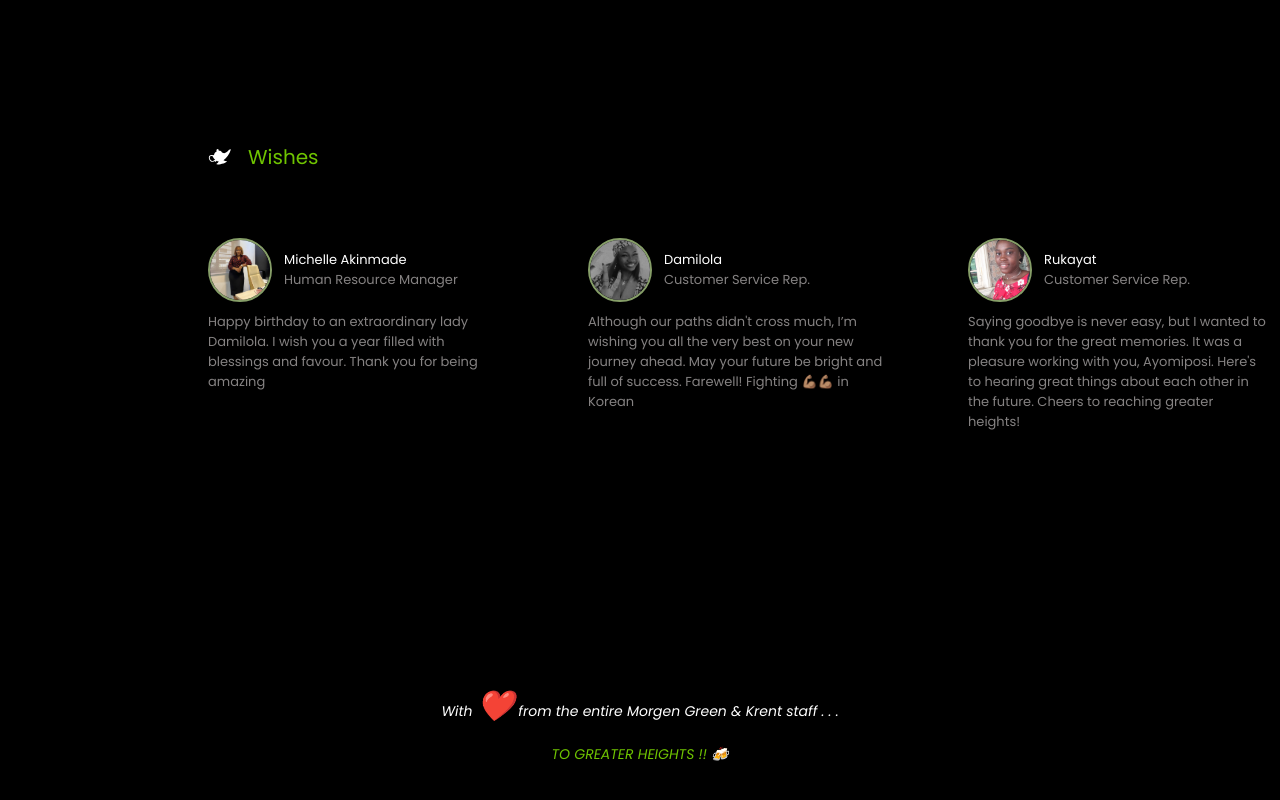
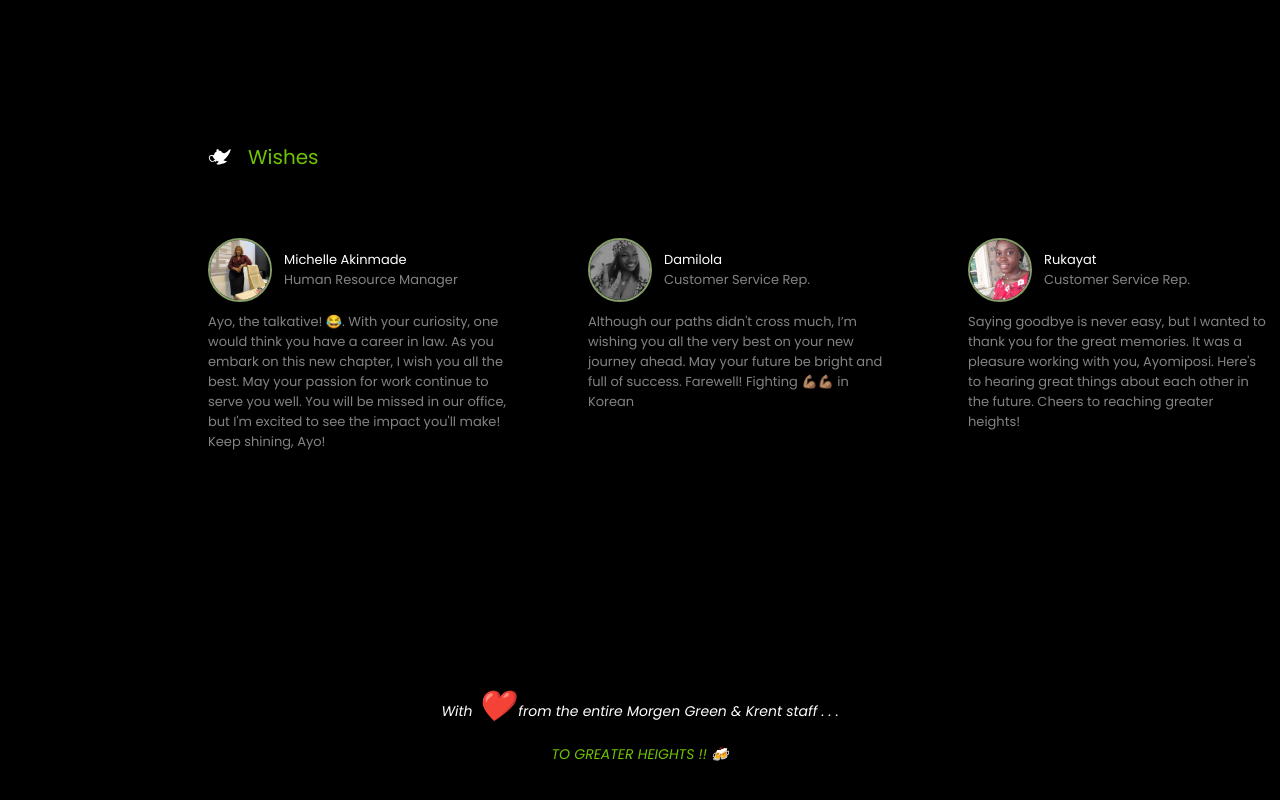
Before and after one commit to Tobiloba007/Birthday, a React (Create React App) app: page / in a window 1280 px wide. Shown: the part 1402-2202 px from the top of the page. Built offline with nearby package versions, Linux system fonts and the light colour scheme; the HTML template or start-up script is replaced by a standard one.

Commit message:
added new wishes

```diff
--- a/public/index.html
+++ b/public/index.html
@@ -6,7 +6,7 @@
     <meta name="viewport" content="width=device-width, initial-scale=1" />
     <meta name="theme-color" content="#000000" />
     <meta
-      name="Happy Birthday"
+      name="Staff Farewell"
       content="This website is created to celebrate birthdays of Morgen Green and Krent staff"
     />
     <link rel="apple-touch-icon" href="%PUBLIC_URL%/logo192.png" />
@@ -15,7 +15,7 @@
 
     <link rel="preconnect" href="https://fonts.gstatic.com" crossorigin>
     <link href="https://fonts.googleapis.com/css2?family=Poppins:ital,wght@0,100;0,200;0,300;0,400;0,500;0,600;0,700;0,800;0,900;1,100;1,200;1,300;1,400;1,500;1,600;1,700;1,800;1,900&display=swap" rel="stylesheet">
-    <title>Birthday Celebration</title>
+    <title>Farewell Celebration</title>
   </head>
   <body>
     <noscript>You need to enable JavaScript to run this app.</noscript>
--- a/src/components/Navbar.jsx
+++ b/src/components/Navbar.jsx
@@ -29,7 +29,7 @@ const Navbar = () => {
                src={logo} alt="logo" />*/}
                <div className='container'>
                   <p className='scrolling-text flex items-center justify-start w-full text-[#C4C4C4] ml-2 text-[10px] z-20 font-semibold tracking-widest'>
-                     HAPPY BIRTHDAY
+                     FAREWELL AYOMIPO
                      <BsBalloonFill className='ml-2 text-lg' />
                   </p>
                </div>
--- a/src/components/Wishes.jsx
+++ b/src/components/Wishes.jsx
@@ -26,7 +26,7 @@ const Wishes = () => {
           name: 'Michelle Akinmade',
           img: HR,
           title: 'Human Resource Manager',
-          message: "Happy birthday to an extraordinary lady Damilola. I wish you a year filled with blessings and favour. Thank you for being amazing"
+          message: "Ayo, the talkative! 😂. With your curiosity, one would think you have a career in law. As you embark on this new chapter, I wish you all the best. May your passion for work continue to serve you well. You will be missed in our office, but I'm excited to see the impact you'll make! Keep shining, Ayo!"
         },
         {
           id: 2,
```
